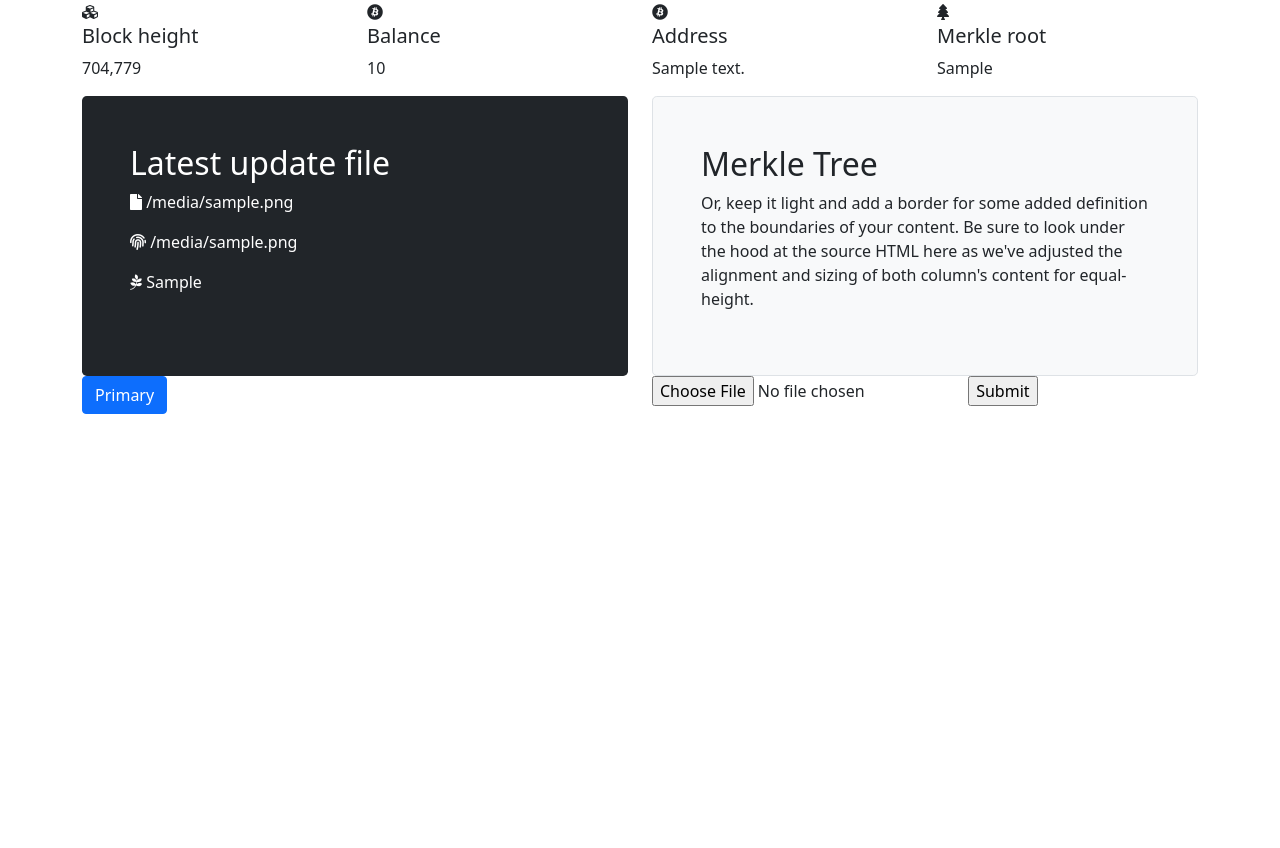
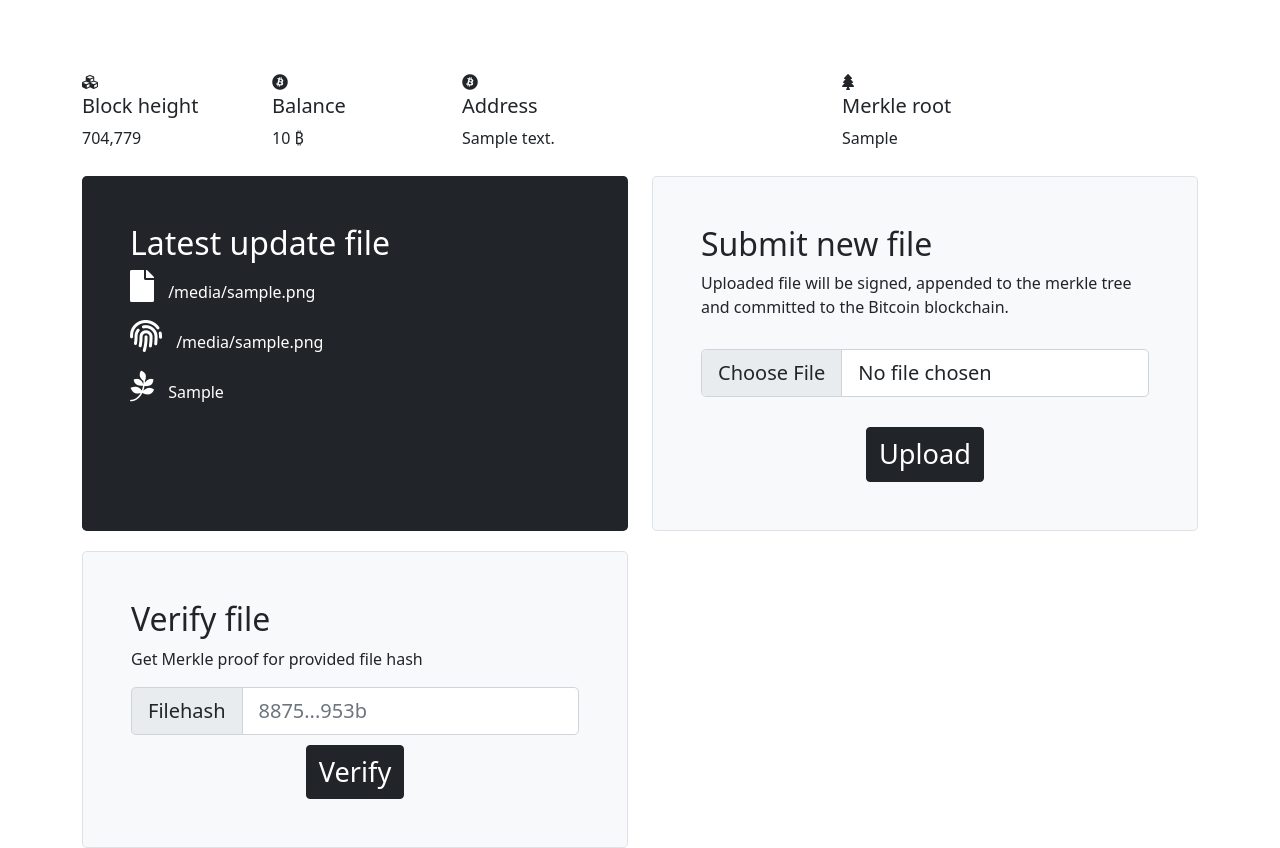
Before and after one commit to szche/Catena, a Flask app: template src/server/templates/index.html in a window 1280 px wide. Before the commit the page ends 414 px from the top, so only its background shows below. Run offline with Flask 2, Linux system fonts and the light colour scheme; the template is opened without the code that fills it: most values are stand-ins (such as "Sample title", 1, 10 or a date in 2020); parts of the project's set-up code (start-up, migrations or seed data) failed here and were passed over; some libraries are stand-ins or nearby versions.

Commit message:
Improve GUI

```diff
--- a/src/server/LogServerAPI.py
+++ b/src/server/LogServerAPI.py
@@ -118,14 +118,14 @@ def verify_file():
 	database_search = db.get_by_hash(file_hash)
 	# Send empty response if no file found
 	if database_search == []:
-		return 'Not found', 404
+		proof = []
 	else:
 		proof = merkle_tree.get_proof(file_hash)
-		response = api.response_class(
-				response=json.dumps( proof ),
-				status=200,
-				mimetype='application/json')
-		return response
+	response = api.response_class(
+			response=json.dumps( proof ),
+			status=200,
+			mimetype='application/json')
+	return response
 
 
 """
--- a/src/server/static/admin.js
+++ b/src/server/static/admin.js
@@ -1,7 +1,16 @@
+
+$("#submitHashVerify").click(function () {
+    let hash = document.getElementById("verifyHashInput").value;
+    //Skip if length of provided hash is not correct
+    if (hash.length != 64) return;
+
+    let url = '/verify?file='+hash;
+    fetch(url)
+        .then((response) => response.json())
+        .then((data) => {
+            $("#verifyResut").text( JSON.stringify(data) );
+            $("#verifyResut").fadeIn();
+        });
 
 
-$("#publishNewDigest").click(function() {
-    fetch('/push-new-root', {
-        credentials: 'include'
-    });
 });
--- /dev/null
+++ b/src/server/static/styles.css
@@ -0,0 +1,44 @@
+body {
+    word-wrap: break-word;
+}
+
+#submitNewFileForm form {
+    text-align: center;
+    margin-top: 30px;
+}
+
+#submitNewFileForm button {
+    margin-top: 30px;
+    font-size: 1.7em;
+}
+
+#quickStats {
+    margin-bottom: 10px;
+    margin-top: 70px;
+}
+
+
+.latestUpdateInfo i {
+    font-size: 2em;
+    margin-right: 10px;
+}
+
+#getVerification {
+    margin-top: 20px;
+}
+
+#verifyInputDiv {
+    text-align: center;
+}
+#verifyInputDiv button {
+    font-size: 1.7em;
+    margin-top: 10px;
+}
+
+#verifyResut {
+    display: none;
+    padding: 25px;
+    background-color: white;
+    margin-bottom: 30px;
+    border-radius: 5px;
+}
--- a/src/server/templates/index.html
+++ b/src/server/templates/index.html
@@ -1,41 +1,50 @@
 <!DOCTYPE html>
 <html lang="en">
+
 <head>
 	<meta charset="utf-8" />
 	<meta name="viewport" content="width=device-width, initial-scale=1, shrink-to-fit=no" />
 	<meta name="description" content="" />
 	<meta name="author" content="" />
-				<title>Bare - Start Bootstrap Template</title>
+	<title>Catena admin panel</title>
 	<!-- Favicon-->
-				<link rel="stylesheet" href="https://use.fontawesome.com/releases/v5.5.0/css/all.css" integrity="sha384-B4dIYHKNBt8Bc12p+WXckhzcICo0wtJAoU8YZTY5qE0Id1GSseTk6S+L3BlXeVIU" crossorigin="anonymous">
+	<link rel="stylesheet" href="https://use.fontawesome.com/releases/v5.5.0/css/all.css"
+		integrity="sha384-B4dIYHKNBt8Bc12p+WXckhzcICo0wtJAoU8YZTY5qE0Id1GSseTk6S+L3BlXeVIU" crossorigin="anonymous">
 	<!-- Core theme CSS (includes Bootstrap)-->
-				<link href="https://cdn.jsdelivr.net/npm/bootstrap@5.0.2/dist/css/bootstrap.min.css" rel="stylesheet" integrity="sha384-EVSTQN3/azprG1Anm3QDgpJLIm9Nao0Yz1ztcQTwFspd3yD65VohhpuuCOmLASjC" crossorigin="anonymous">
+	<link href="https://cdn.jsdelivr.net/npm/bootstrap@5.0.2/dist/css/bootstrap.min.css" rel="stylesheet"
+		integrity="sha384-EVSTQN3/azprG1Anm3QDgpJLIm9Nao0Yz1ztcQTwFspd3yD65VohhpuuCOmLASjC" crossorigin="anonymous">
+	<link rel="stylesheet" href="{{url_for('static', filename='styles.css')}}">
+
 </head>
+
 <body>
 	<!-- Page content-->
 	<div class="container">
-						<div class="row bitcoinStats">
-								<div class="col statDiv">
+		<div class="row align-items-md-stretch" id="quickStats">
+			<div class="col-md-2">
 				<i class="fas fa-cubes statDivIcon"></i>
 				<h5>Block height</h5>
 				<p>704,779</p>
 			</div>
-								<div class="col statDiv">
+			<div class="col-md-2">
 				<i class="fab fa-bitcoin statDivIcon"></i>
 				<h5>Balance</h5>
-									<p>{{ balance }}</p>
+				<p>{{ balance }} ₿</p>
 			</div>
-								<div class="col statDiv">
+			<div class="col-md-4">
 				<i class="fab fa-bitcoin statDivIcon"></i>
 				<h5>Address</h5>
 				<p>{{ address }}</p>
 			</div>
-								<div class="col statDiv">
+			<div class="col-md-4">
 				<i class="fas fa-tree statDivIcon"></i>
 				<h5>Merkle root</h5>
 				<p>{{ merkle_root }}</p>
 			</div>
 		</div>
+
+
+
 
 		<div class="row align-items-md-stretch">
 			<div class="col-md-6">
@@ -46,33 +55,43 @@
 					<p><i class="fab fa-pagelines"></i> {{ merkle_proof }} </p>
 				</div>
 			</div>
-      <div class="col-md-6">
+			<div class="col-md-6" id="submitNewFileForm">
 				<div class="h-100 p-5 bg-light border rounded-3">
-          <h2>Merkle Tree</h2>
-          <p>Or, keep it light and add a border for some added definition to the boundaries of your content. Be sure to look under the hood at the source HTML here as we've adjusted the alignment and sizing of both column's content for equal-height.</p>
+					<h2>Submit new file</h2>
+					<p>Uploaded file will be signed, appended to the merkle tree and committed to the Bitcoin
+						blockchain.</p>
+					<form action="/uploader" method="POST" enctype="multipart/form-data">
+						<input class="form-control form-control-lg" type="file" name="file">
+						<button type="submit" class="btn btn-dark">Upload</button>
+					</form>
 				</div>
 			</div>
-      <div class="col-md-6">
-		<button type="button" id="publishNewDigest" class="btn btn-primary">Primary</button>
+			<div class="col-md-6" id="getVerification">
+				<div class="h-100 p-5 bg-light border rounded-3">
+					<h2>Verify file</h2>
+					<p>Get Merkle proof for provided file hash</p>
+					<div id="verifyResut">
+					</div>
+					<div id="verifyInputDiv">
+						<div class="input-group input-group-lg">
+							<span class="input-group-text" id="inputGroup-sizing-lg">Filehash</span>
+							<input type="text" class="form-control" aria-label="Sizing example input"
+								aria-describedby="inputGroup-sizing-lg" placeholder="8875...953b" id="verifyHashInput">
+						</div>
+						<button class="btn btn-dark" id="submitHashVerify">Verify</button>
 
 					</div>
-	  <div class="col-md-6">
-		<form action = "/uploader" method = "POST"
-		enctype = "multipart/form-data">
-		<input type = "file" name = "file" />
-		<input type = "submit"/>
-	 </form>
-
 				</div>
-
-
+			</div>
 		</div>
 
 	</div>
 	<!-- Bootstrap core JS-->
 	<script src="https://cdn.jsdelivr.net/npm/bootstrap@5.1.1/dist/js/bootstrap.bundle.min.js"></script>
-				<script src="https://code.jquery.com/jquery-3.6.0.min.js" integrity="sha256-/xUj+3OJU5yExlq6GSYGSHk7tPXikynS7ogEvDej/m4=" crossorigin="anonymous"></script>
+	<script src="https://code.jquery.com/jquery-3.6.0.min.js"
+		integrity="sha256-/xUj+3OJU5yExlq6GSYGSHk7tPXikynS7ogEvDej/m4=" crossorigin="anonymous"></script>
 	<script src="{{url_for('static', filename='admin.js')}}"></script>
 
 </body>
+
 </html>
```
Lines whose indentation alone changed are shown as unchanged.
